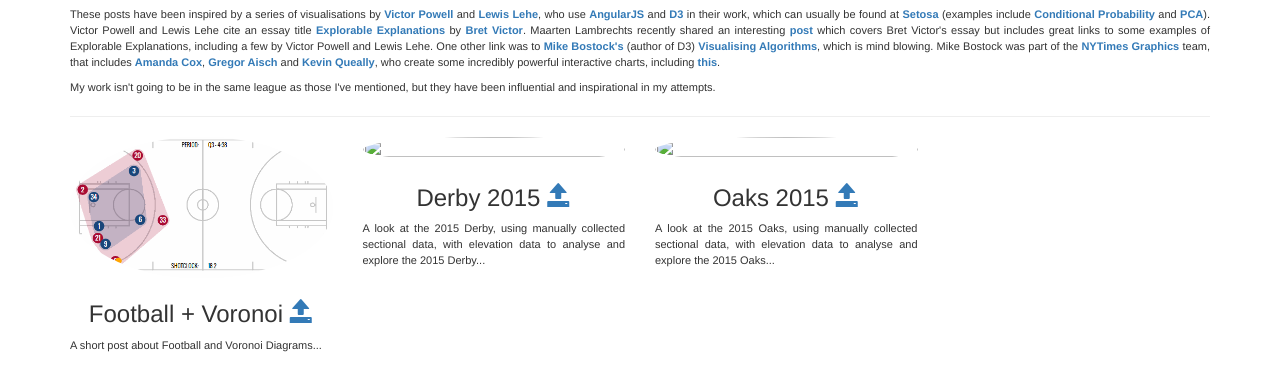
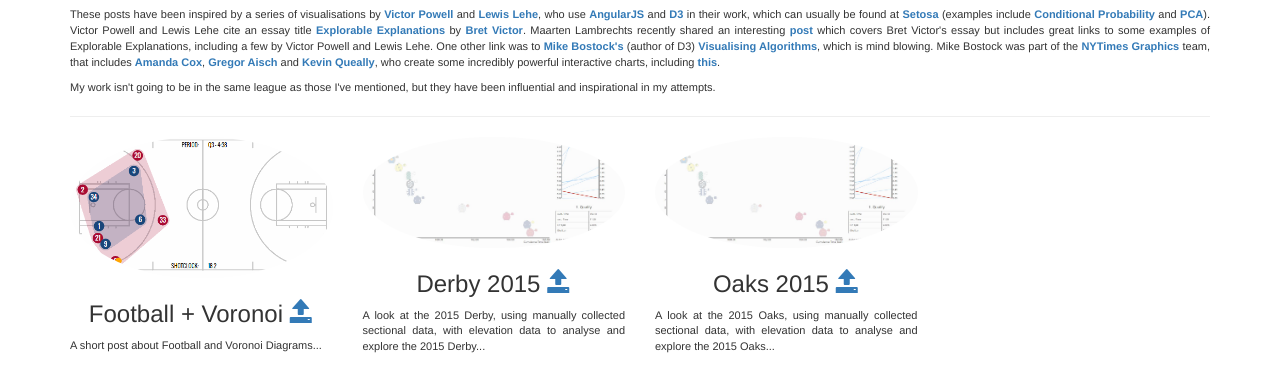
Before and after one commit to durtal/interactives, a website: page index.html in a window 1280 px wide. Shown: the part 92-484 px from the top of the page. Drawn offline with nearby package versions, Linux system fonts and the light colour scheme.

Commit message:
ammend links

```diff
--- a/index.html
+++ b/index.html
@@ -44,12 +44,12 @@
                     <p>A short post about Football and Voronoi Diagrams...</p>
                 </div>
                 <div class="col-sm-3 col-xs-6">
-                    <img src="images/finished-vis.jpg" class="img-circle preview">
+                    <img src="Derby/images/finished-vis.jpg" class="img-circle preview">
                     <h3 class="title">Derby 2015 <a href="Derby/"><span class="glyphicon glyphicon-open"></span></a></h3>
                     <p>A look at the 2015 Derby, using manually collected sectional data, with elevation data to analyse and explore the 2015 Derby...</p>
                 </div>
                 <div class="col-sm-3 col-xs-6">
-                    <img src="images/finished-vis.jpg" class="img-circle preview">
+                    <img src="Derby/images/finished-vis.jpg" class="img-circle preview">
                     <h3 class="title">Oaks 2015 <a href="Oaks/"><span class="glyphicon glyphicon-open"></span></a></h3>
                     <p>A look at the 2015 Oaks, using manually collected sectional data, with elevation data to analyse and explore the 2015 Oaks...</p>
                 </div>
```
